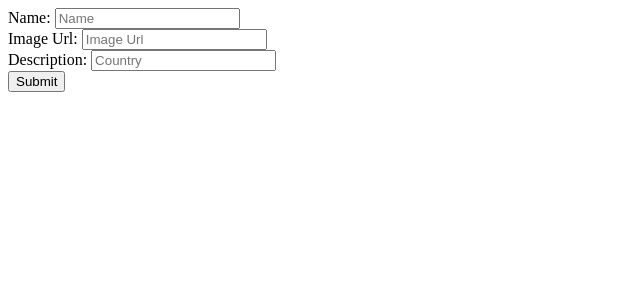
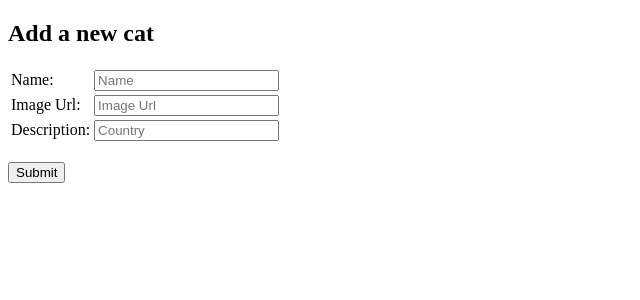
Before and after one commit to ocalvario/react-redux-project, a React (Create React App) app in the folder react-frontend/: page /cats/new in a window 1280 px wide. Shown: the top 300 px of the page, without its empty margins (0-640 px from the left). Built offline with nearby package versions, Linux system fonts and the light colour scheme; no server answers.

Commit message:
Makes input fields tabular

```diff
--- a/react-frontend/src/components/CatEdit.js
+++ b/react-frontend/src/components/CatEdit.js
@@ -27,13 +27,25 @@ class CatEdit extends React.Component {
             <div>
                 <h3>Edit Cat</h3>
                 <form onSubmit = {this.handleSubmit}>
-                   <label>Name: </label>
-                   <input type="text" placeholder="Name" value={this.state.name} name="name" onChange ={this.handleChange} /> <br></br>
-                   <label>Image Url: </label>
-                   <input type="text" placeholder="Image Url" value={this.state.image_url} name="image_url" onChange ={this.handleChange} /> <br></br>
-                   <label>Description: </label>
-                   <input type="text" placeholder="Country" value={this.state.country} name="country" onChange ={this.handleChange} /> <br></br>
-                   <input type="submit" value="Edit Cat" />
+                    <table>
+                        <tbody>
+                            <tr>
+                                <td> <label>Name: </label> </td>
+                                <td> <input type="text" placeholder="Name" value={this.state.name} name="name" onChange ={this.handleChange} /> </td>
+                            </tr>
+                            <tr>
+                                <td> <label>Image Url: </label> </td>
+                                <td> <input type="text" placeholder="Image Url" value={this.state.image_url} name="image_url" onChange ={this.handleChange} /> </td>
+                            </tr>
+                            <tr>
+                                <td> <label>Description: </label> </td>
+                                <td> <input type="text" placeholder="Country" value={this.state.country} name="country" onChange ={this.handleChange} /> </td>
+                            </tr>
+                        </tbody>
+                        </table>
+                        <br/>
+                        <input type="submit" value="Edit Cat" />
+
                 </form>
                 <br></br>
             </div>
--- a/react-frontend/src/components/CatInput.js
+++ b/react-frontend/src/components/CatInput.js
@@ -24,14 +24,27 @@ class CatInput extends React.Component {
     render() {
         return (
             <div>
+                <h2>Add a new cat</h2>
                 <form onSubmit = {this.handleSubmit}>
-                   <label>Name: </label>
-                   <input type="text" placeholder="Name" value={this.state.name} name="name" onChange ={this.handleChange} /> <br></br>
-                   <label>Image Url: </label>
-                   <input type="text" placeholder="Image Url" value={this.state.image_url} name="image_url" onChange ={this.handleChange} /> <br></br>
-                   <label>Description: </label>
-                   <input type="text" placeholder="Country" value={this.state.country} name="country" onChange ={this.handleChange} /> <br></br>
-                   <input type="submit" />
+                    <table>
+                        <tbody>
+                            <tr>
+                                <td><label>Name: </label></td>
+                                <td><input type="text" placeholder="Name" value={this.state.name} name="name" onChange ={this.handleChange} /> </td>
+                            </tr>
+                            <tr>
+                                <td><label>Image Url: </label> </td>
+                                <td><input type="text" placeholder="Image Url" value={this.state.image_url} name="image_url" onChange ={this.handleChange} /> </td>
+                            </tr>
+                            <tr>
+                                <td> <label>Description: </label> </td>
+                                <td><input type="text" placeholder="Country" value={this.state.country} name="country" onChange ={this.handleChange} /> </td>
+                            </tr>
+                        </tbody>
+                        </table>
+                        <br></br>
+                        <input type="submit" />
+
                 </form>
                 <br></br>
             </div>
--- a/react-frontend/src/components/GadgetInput.js
+++ b/react-frontend/src/components/GadgetInput.js
@@ -33,16 +33,30 @@ class GadgetInput extends React.Component {
         return (
             <div>
                 <form onSubmit={this.handleSubmit}>
-                    <label>Name:</label>
-                    <input type="text" name="name" value={this.state.name} onChange={this.handleChange} /> <br></br>
-                    <label>Image:</label>
-                    <input type="text" name="image_url" value={this.state.image_url} onChange={this.handleChange} /> <br></br>
-                    <label>Description:</label>
-                    <input type="text" name="description" value={this.state.description} onChange={this.handleChange} /> <br></br>
-                    <label>Link:</label>
-                    <input type="text" name="link" value={this.state.link} onChange={this.handleChange} /> <br></br>
+                    <h4>Add a new gadget:</h4>
+                    <table>
+                        <tbody>
+                            <tr>
+                                <td><label>Name:</label> </td>
+                                <td><input type="text" name="name" value={this.state.name} onChange={this.handleChange} /> </td>
+                            </tr>
+                            <tr>
+                                <td> <label>Image:</label> </td>
+                                <td> <input type="text" name="image_url" value={this.state.image_url} onChange={this.handleChange} /> </td>
+                            </tr>
+                            <tr>
+                                <td> <label>Description:</label> </td>
+                                <td>   <input type="text" name="description" value={this.state.description} onChange={this.handleChange} /> </td>
+                            </tr>
+                            <tr>
+                                <td><label>Link:</label></td>
+                                <td><input type="text" name="link" value={this.state.link} onChange={this.handleChange} /> </td>
+                            </tr>
+                        </tbody>
+                    </table>
+                    <br/>
                     <input type="submit"/>
-                    <br></br>
+                    <br/> <br/>
 
                 </form>
             </div>
```
